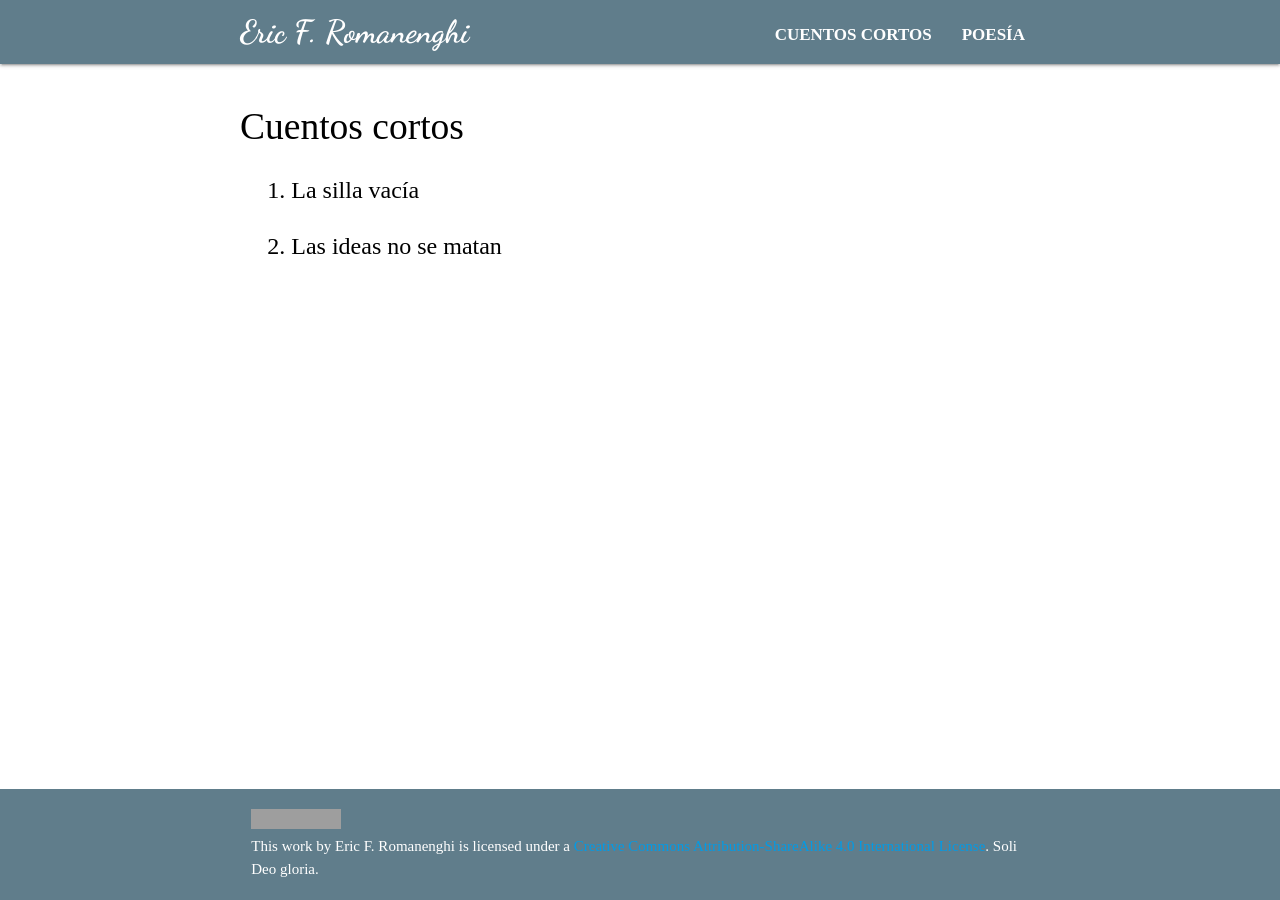
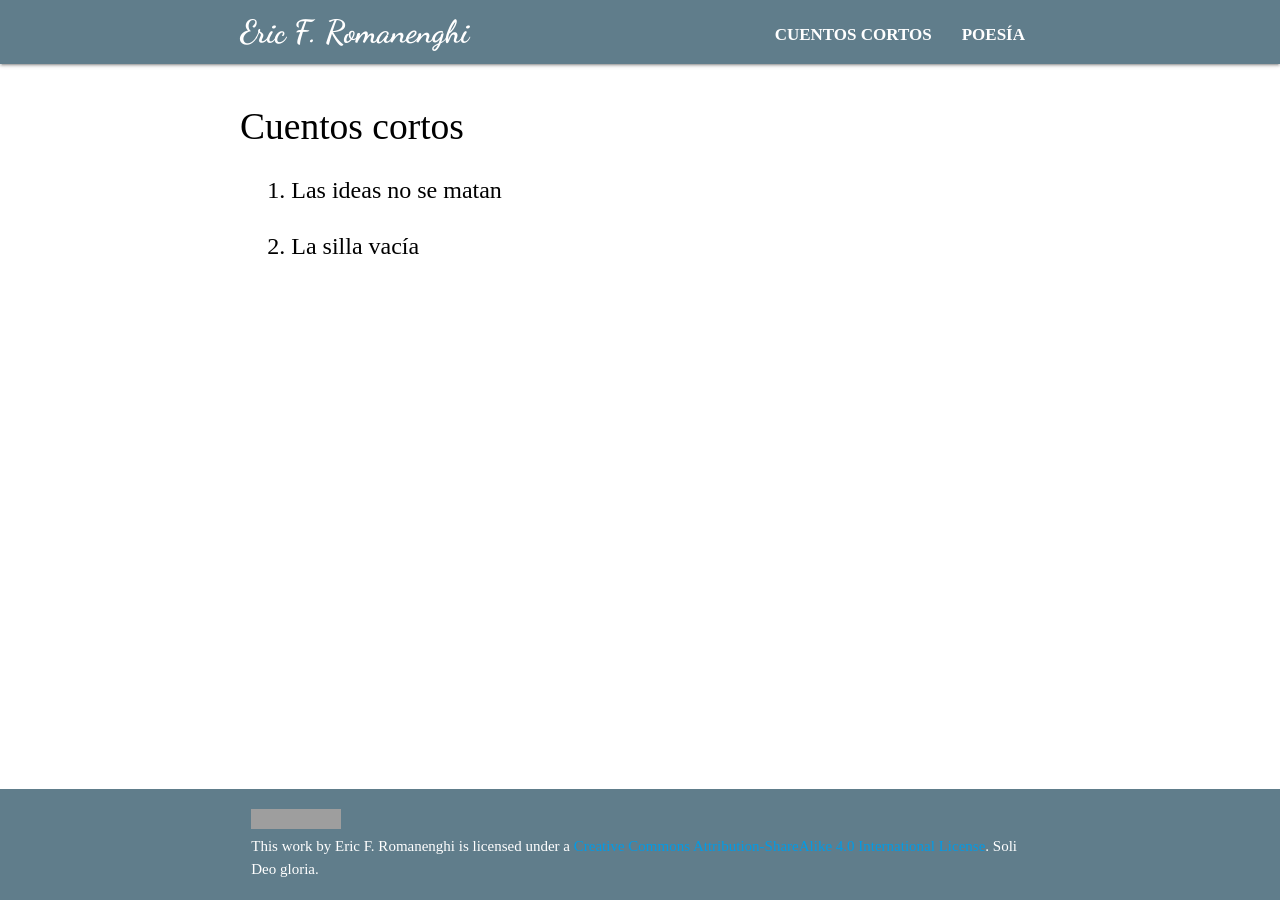
Before and after one commit to ericromanenghi/ericromanenghi.github.io, a Jekyll site: the page built from cuentos.html, in a window 1280 px wide. Built offline with Jekyll 4.4.1, drawn with Linux system fonts in a browser that asks for light colours; some web fonts are replaced; grey boxes are pictures that could not be loaded.

Commit message:
Sort posts in reversed chronological order

```diff
--- a/_layouts/category.html
+++ b/_layouts/category.html
@@ -8,7 +8,7 @@
             <div class="container">
                 <h1>{{page.title}}</h1>
                 <ol>
-                {% for post in site.categories[page.kind] %}
+                {% for post in site.categories[page.kind] reversed %}
                     <div class="row">
                         <div class="col s12 index-item">
                             <li><a href="{{ post.url }}" class="index-link">{{ post.title }}</a></li>
```
